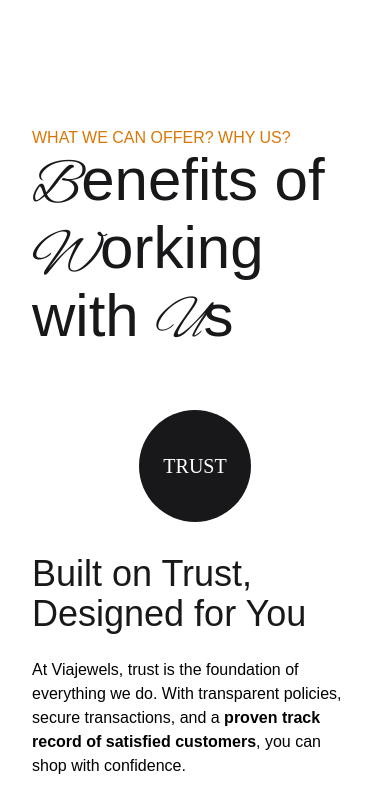
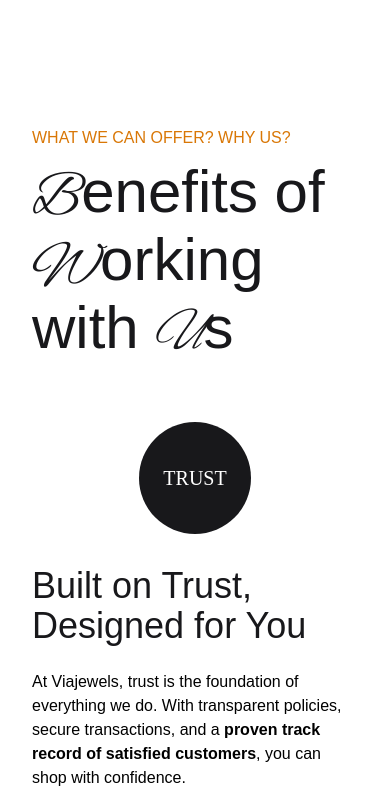
Before and after one commit to HumptyDumpy01/viajewels-app-enhanced, an Angular app: page / in a window 390 px wide. Shown: the part 873-1681 px from the top of the page. Built offline with nearby package versions, Linux system fonts and the light colour scheme; a web font is replaced by a local one.

Commit message:
the responsiveness of top jewelry section(home page) is complete.

```diff
--- a/src/app/typography/heading/heading.component.html
+++ b/src/app/typography/heading/heading.component.html
@@ -1,5 +1,5 @@
 <div [class]="customContainerClasses()">
-  <span [class]="'uppercase z-10 ' + spanStyles">{{ span() }}</span>
+  <span [class]="'uppercase z-10 mb-3 inline-block ' + spanStyles">{{ span() }}</span>
   <h2 [class]="'sm:text-7xl text-6xl max-w-screen-sm z-10 ' + headingStyles">
     <ng-content />
   </h2>
```
